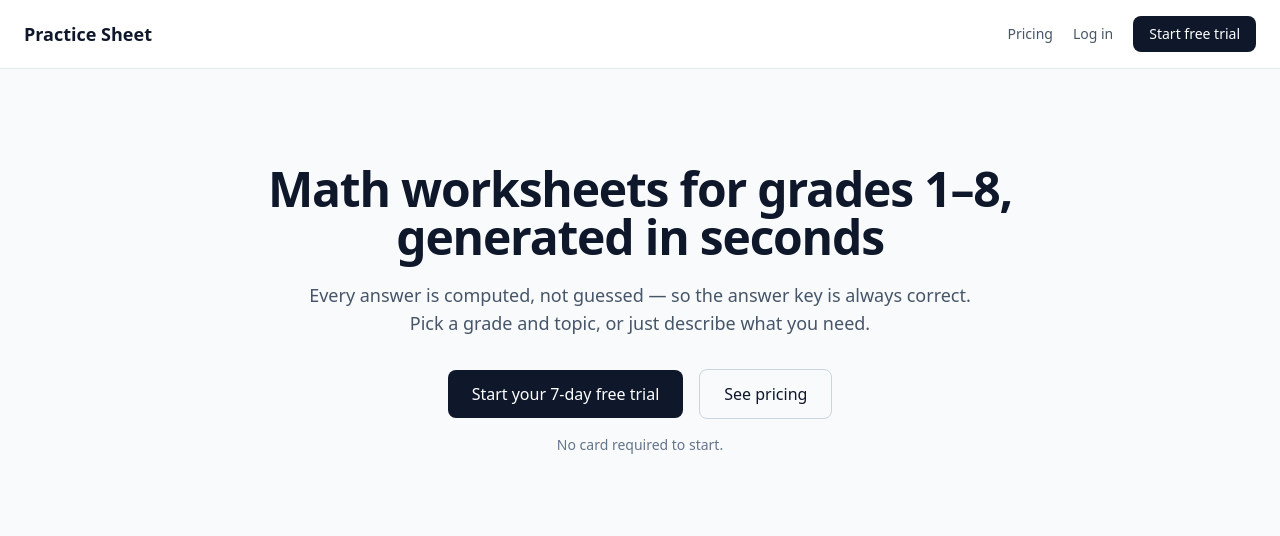
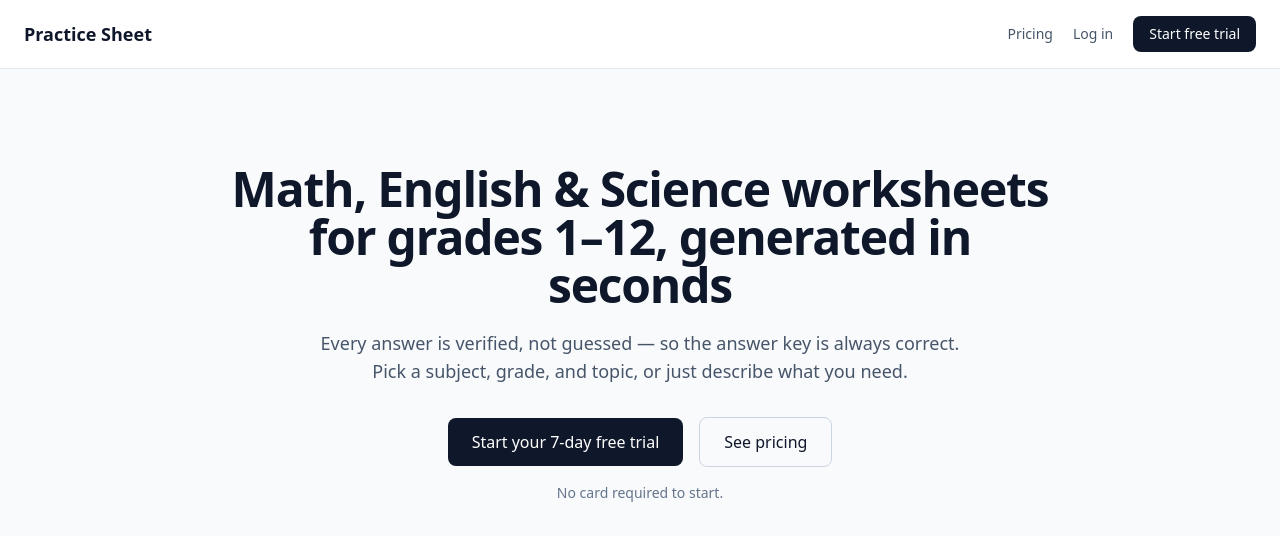
Before and after one commit to mustaifa/worksheet-saas, a Next.js app: page / in a window 1280 px wide. Shown: the top 536 px of the page. Built offline with nearby package versions, Linux system fonts and the light colour scheme; no server answers.

Commit message:
Update page.tsx

```diff
--- a/app/page.tsx
+++ b/app/page.tsx
@@ -7,11 +7,11 @@ export default function Home() {
       <Navbar />
       <section className="max-w-4xl mx-auto px-6 py-24 text-center">
         <h1 className="text-4xl sm:text-5xl font-bold tracking-tight text-slate-900">
-          Math worksheets for grades 1–8, generated in seconds
+          Math, English & Science worksheets for grades 1–12, generated in seconds
         </h1>
         <p className="mt-5 text-lg text-slate-600 max-w-2xl mx-auto">
-          Every answer is computed, not guessed — so the answer key is always correct.
-          Pick a grade and topic, or just describe what you need.
+          Every answer is verified, not guessed — so the answer key is always correct.
+          Pick a subject, grade, and topic, or just describe what you need.
         </p>
         <div className="mt-8 flex items-center justify-center gap-4">
           <Link href="/signup" className="bg-slate-900 text-white px-6 py-3 rounded-lg font-medium hover:bg-slate-700">
```
